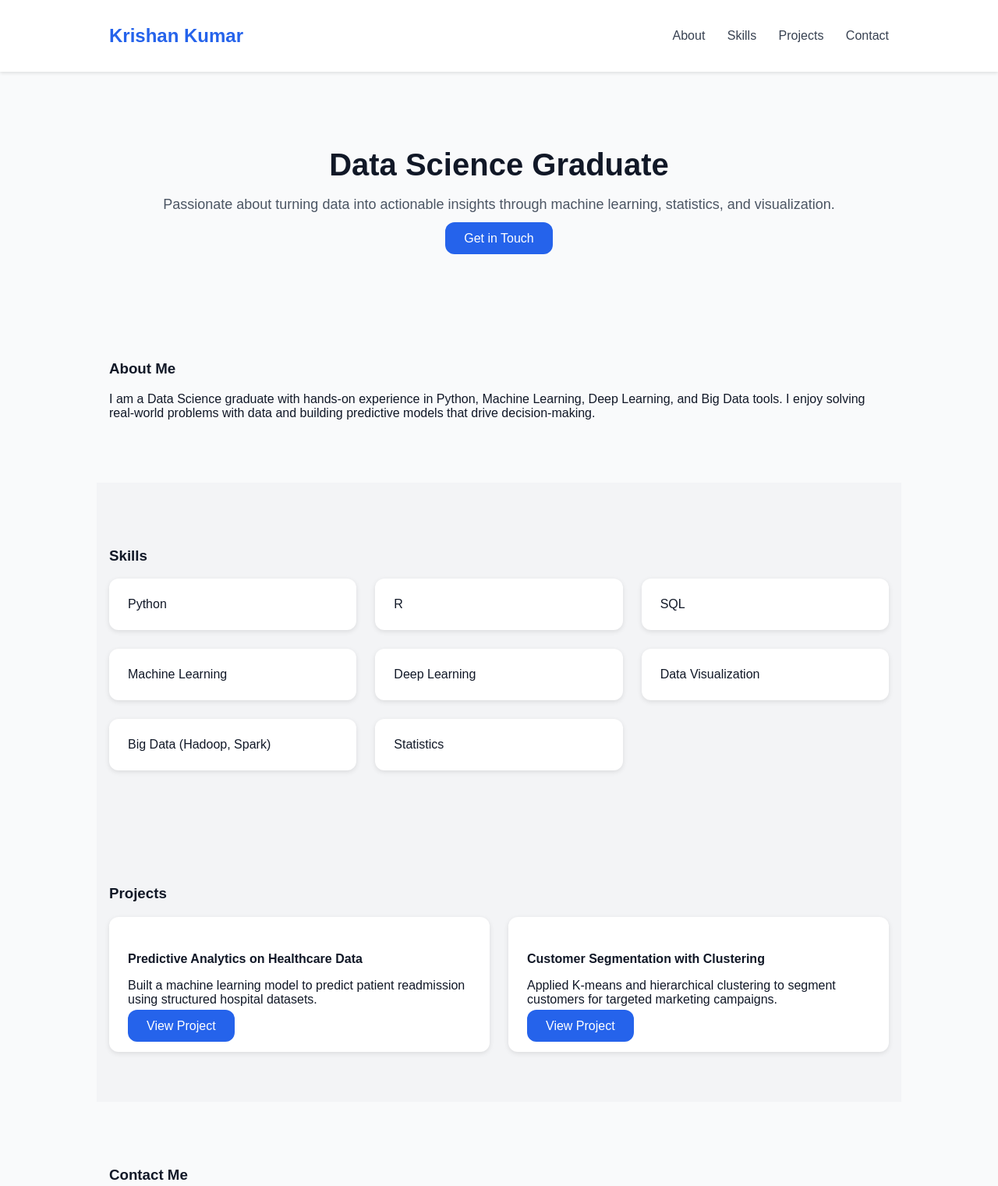
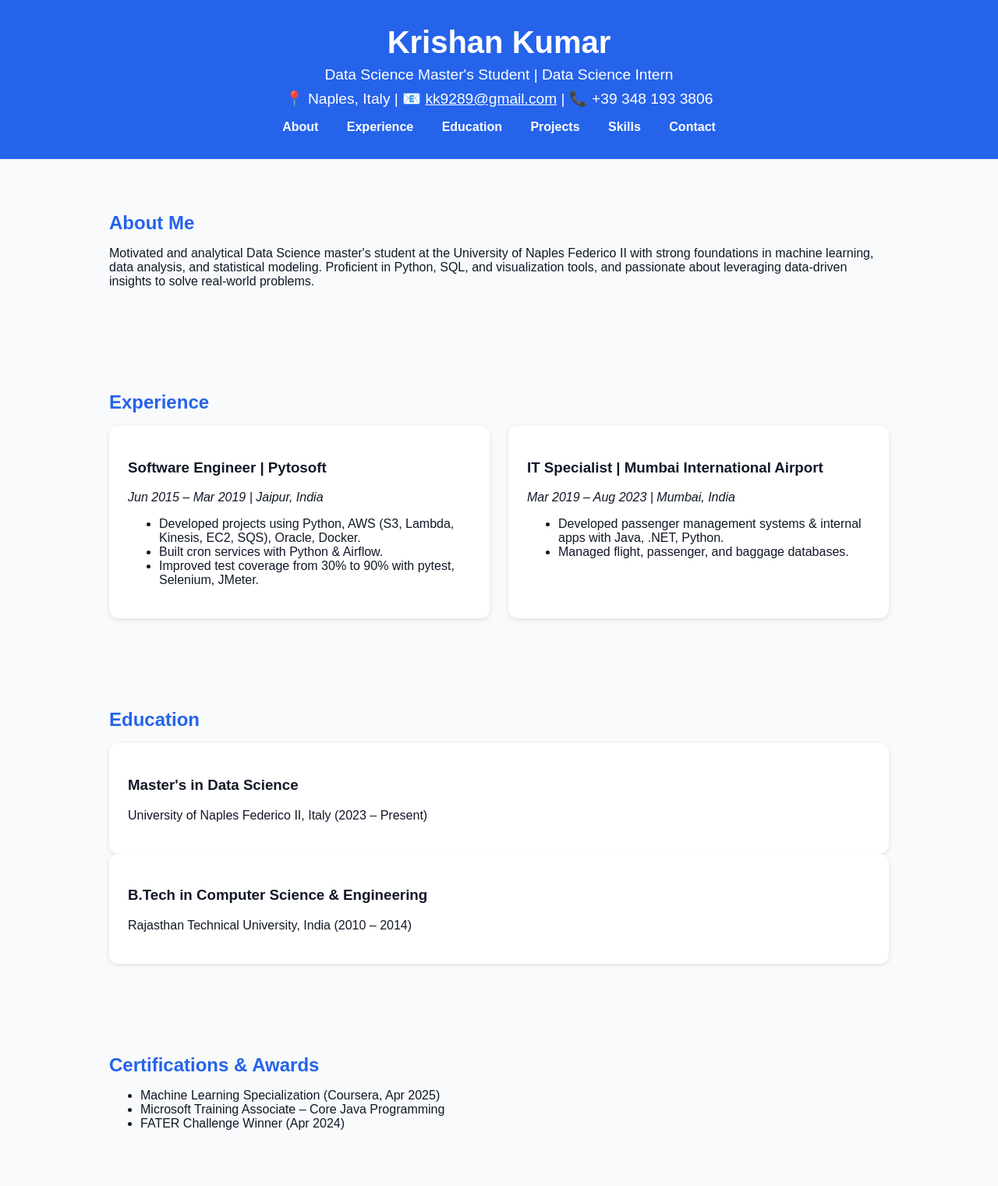
Before and after one commit to krishanbijarniya/krishanbijarniya.github.io, a plain HTML site: page index.html in a window 1280 px wide. Shown: the top 1521 px of the page at 78% size. Drawn offline with Linux system fonts and the light colour scheme.

Commit message:
Update index.html

```diff
--- a/index.html
+++ b/index.html
@@ -1,97 +1,140 @@
 <!DOCTYPE html>
 <html lang="en">
 <head>
-  <meta charset="UTF-8" />
-  <meta name="viewport" content="width=device-width, initial-scale=1.0" />
-  <title>Krishan Kumar | Data Science Graduate</title>
+  <meta charset="UTF-8">
+  <meta name="viewport" content="width=device-width, initial-scale=1.0">
+  <title>Krishan Kumar | Data Science Portfolio</title>
   <style>
     body { margin: 0; font-family: Arial, sans-serif; background: #f9fafb; color: #111827; }
-    header { background: #fff; box-shadow: 0 2px 4px rgba(0,0,0,0.1); position: sticky; top: 0; z-index: 100; }
-    header .container { max-width: 1000px; margin: auto; display: flex; justify-content: space-between; align-items: center; padding: 1rem; }
-    header h1 { color: #2563eb; font-size: 1.5rem; }
-    nav a { margin-left: 1.5rem; text-decoration: none; color: #374151; font-weight: 500; }
-    nav a:hover { color: #2563eb; }
-    section { max-width: 1000px; margin: auto; padding: 4rem 1rem; }
-    .hero { text-align: center; }
-    .hero h2 { font-size: 2.5rem; font-weight: 800; margin-bottom: 1rem; }
-    .hero p { font-size: 1.125rem; color: #4b5563; margin-bottom: 1.5rem; }
-    .btn { background: #2563eb; color: white; padding: 0.75rem 1.5rem; border-radius: 0.75rem; text-decoration: none; }
+    header { background: #2563eb; color: white; padding: 2rem 1rem; text-align: center; }
+    header h1 { margin: 0; font-size: 2.5rem; }
+    header p { margin: 0.5rem 0; font-size: 1.2rem; }
+    nav { margin-top: 1rem; }
+    nav a { margin: 0 1rem; color: white; text-decoration: none; font-weight: bold; }
+    nav a:hover { text-decoration: underline; }
+    section { max-width: 1000px; margin: auto; padding: 3rem 1rem; }
+    h2 { color: #2563eb; margin-bottom: 1rem; }
+    .grid { display: grid; gap: 1.5rem; }
+    .grid-2 { grid-template-columns: repeat(auto-fit, minmax(300px, 1fr)); }
+    .card { background: white; padding: 1.5rem; border-radius: 0.75rem; box-shadow: 0 2px 6px rgba(0,0,0,0.1); }
+    footer { text-align: center; padding: 2rem; font-size: 0.9rem; background: #f3f4f6; margin-top: 2rem; }
+    .btn { display: inline-block; background: #2563eb; color: white; padding: 0.5rem 1rem; border-radius: 5px; text-decoration: none; }
     .btn:hover { background: #1e40af; }
-    .skills, .projects { background: #f3f4f6; }
-    .grid { display: grid; gap: 1.5rem; }
-    .grid-2 { grid-template-columns: repeat(auto-fit, minmax(250px, 1fr)); }
-    .card { background: #fff; padding: 1.5rem; border-radius: 0.75rem; box-shadow: 0 2px 6px rgba(0,0,0,0.1); }
-    .card h4 { margin-bottom: 0.5rem; }
-    footer { text-align: center; padding: 1.5rem; font-size: 0.875rem; color: #6b7280; }
   </style>
 </head>
 <body>
-  <!-- Header -->
   <header>
-    <div class="container">
     <h1>Krishan Kumar</h1>
+    <p>Data Science Master's Student | Data Science Intern</p>
+    <p>📍 Naples, Italy | 📧 <a href="mailto:kk9289@gmail.com" style="color:white;">kk9289@gmail.com</a> | 📞 +39 348 193 3806</p>
     <nav>
       <a href="#about">About</a>
+      <a href="#experience">Experience</a>
+      <a href="#education">Education</a>
+      <a href="#projects">Projects</a>
       <a href="#skills">Skills</a>
-        <a href="#projects">Projects</a>
       <a href="#contact">Contact</a>
     </nav>
-    </div>
   </header>
 
-  <!-- Hero -->
-  <section class="hero">
-    <h2>Data Science Graduate</h2>
-    <p>Passionate about turning data into actionable insights through machine learning, statistics, and visualization.</p>
-    <a href="#contact" class="btn">Get in Touch</a>
+  <section id="about">
+    <h2>About Me</h2>
+    <p>Motivated and analytical Data Science master's student at the University of Naples Federico II with strong foundations in machine learning, data analysis, and statistical modeling. Proficient in Python, SQL, and visualization tools, and passionate about leveraging data-driven insights to solve real-world problems.</p>
   </section>
 
-  <!-- About -->
-  <section id="about">
-    <h3>About Me</h3>
-    <p>I am a Data Science graduate with hands-on experience in Python, Machine Learning, Deep Learning, and Big Data tools. I enjoy solving real-world problems with data and building predictive models that drive decision-making.</p>
-  </section>
-
-  <!-- Skills -->
-  <section id="skills" class="skills">
-    <h3>Skills</h3>
-    <div class="grid grid-2">
-      <div class="card">Python</div>
-      <div class="card">R</div>
-      <div class="card">SQL</div>
-      <div class="card">Machine Learning</div>
-      <div class="card">Deep Learning</div>
-      <div class="card">Data Visualization</div>
-      <div class="card">Big Data (Hadoop, Spark)</div>
-      <div class="card">Statistics</div>
-    </div>
-  </section>
-
-  <!-- Projects -->
-  <section id="projects" class="projects">
-    <h3>Projects</h3>
+  <section id="experience">
+    <h2>Experience</h2>
     <div class="grid grid-2">
       <div class="card">
-        <h4>Predictive Analytics on Healthcare Data</h4>
-        <p>Built a machine learning model to predict patient readmission using structured hospital datasets.</p>
-        <a href="#" class="btn">View Project</a>
+        <h3>Software Engineer | Pytosoft</h3>
+        <p><em>Jun 2015 – Mar 2019 | Jaipur, India</em></p>
+        <ul>
+          <li>Developed projects using Python, AWS (S3, Lambda, Kinesis, EC2, SQS), Oracle, Docker.</li>
+          <li>Built cron services with Python & Airflow.</li>
+          <li>Improved test coverage from 30% to 90% with pytest, Selenium, JMeter.</li>
+        </ul>
       </div>
       <div class="card">
-        <h4>Customer Segmentation with Clustering</h4>
-        <p>Applied K-means and hierarchical clustering to segment customers for targeted marketing campaigns.</p>
-        <a href="#" class="btn">View Project</a>
+        <h3>IT Specialist | Mumbai International Airport</h3>
+        <p><em>Mar 2019 – Aug 2023 | Mumbai, India</em></p>
+        <ul>
+          <li>Developed passenger management systems & internal apps with Java, .NET, Python.</li>
+          <li>Managed flight, passenger, and baggage databases.</li>
+        </ul>
       </div>
     </div>
   </section>
 
-  <!-- Contact -->
-  <section id="contact">
-    <h3>Contact Me</h3>
-    <p>Interested in collaborating or have an opportunity? Let's connect!</p>
-    <a href="mailto:krishan@example.com" class="btn">Email Me</a>
+  <section id="education">
+    <h2>Education</h2>
+    <div class="card">
+      <h3>Master's in Data Science</h3>
+      <p>University of Naples Federico II, Italy (2023 – Present)</p>
+    </div>
+    <div class="card">
+      <h3>B.Tech in Computer Science & Engineering</h3>
+      <p>Rajasthan Technical University, India (2010 – 2014)</p>
+    </div>
   </section>
 
-  <!-- Footer -->
+  <section id="certifications">
+    <h2>Certifications & Awards</h2>
+    <ul>
+      <li>Machine Learning Specialization (Coursera, Apr 2025)</li>
+      <li>Microsoft Training Associate – Core Java Programming</li>
+      <li>FATER Challenge Winner (Apr 2024)</li>
+    </ul>
+  </section>
+
+  <section id="projects">
+    <h2>Projects</h2>
+    <div class="grid grid-2">
+      <div class="card">
+        <h3>Fater Challenge for Diaper Sales Growth</h3>
+        <p>Developed predictive models (Logistic Regression, Random Forest) to enhance diaper sales. <a href="https://github.com/krishanbijarniya/Fater_Challenge" target="_blank">GitHub</a></p>
+      </div>
+      <div class="card">
+        <h3>Dog Breed Classification</h3>
+        <p>Built CNN models (ResNet50, YOLO) with 92% accuracy. <a href="https://github.com/krishanbijarniya/dog-breed-classifier-webapp" target="_blank">GitHub</a></p>
+      </div>
+      <div class="card">
+        <h3>OULAD Project</h3>
+        <p>Predicted student outcomes (pass, fail, withdraw) using ML models.</p>
+      </div>
+      <div class="card">
+        <h3>Restaurant Ratings & Recommendations</h3>
+        <p>Analyzing global restaurant datasets using ML for recommendations.</p>
+      </div>
+    </div>
+  </section>
+
+  <section id="skills">
+    <h2>Skills</h2>
+    <div class="grid grid-2">
+      <div class="card">Python, Java, C++, SQL</div>
+      <div class="card">Machine Learning: Scikit-learn, TensorFlow, PyTorch, NLP, CV</div>
+      <div class="card">Data Analysis: Pandas, NumPy, Matplotlib, Seaborn</div>
+      <div class="card">Big Data: Hadoop, Spark</div>
+      <div class="card">Cloud: AWS, Google Cloud, Docker</div>
+    </div>
+  </section>
+
+  <section id="volunteering">
+    <h2>Volunteering</h2>
+    <ul>
+      <li>Volunteer, PyCon India – Talk Manager</li>
+      <li>Volunteer, PyCon Italia 2024</li>
+      <li>Google Developer Group AI Workshop, Milan</li>
+    </ul>
+  </section>
+
+  <section id="contact">
+    <h2>Contact Me</h2>
+    <p>📧 <a href="mailto:kk9289@gmail.com">kk9289@gmail.com</a></p>
+    <p>🔗 <a href="https://www.linkedin.com/in/krishan-kumar-abb91555" target="_blank">LinkedIn</a></p>
+    <p>💻 <a href="https://github.com/krishanbijarniya" target="_blank">GitHub</a></p>
+  </section>
+
   <footer>
     © <script>document.write(new Date().getFullYear())</script> Krishan Kumar. All rights reserved.
   </footer>
```
Lines whose indentation alone changed are shown as unchanged.
